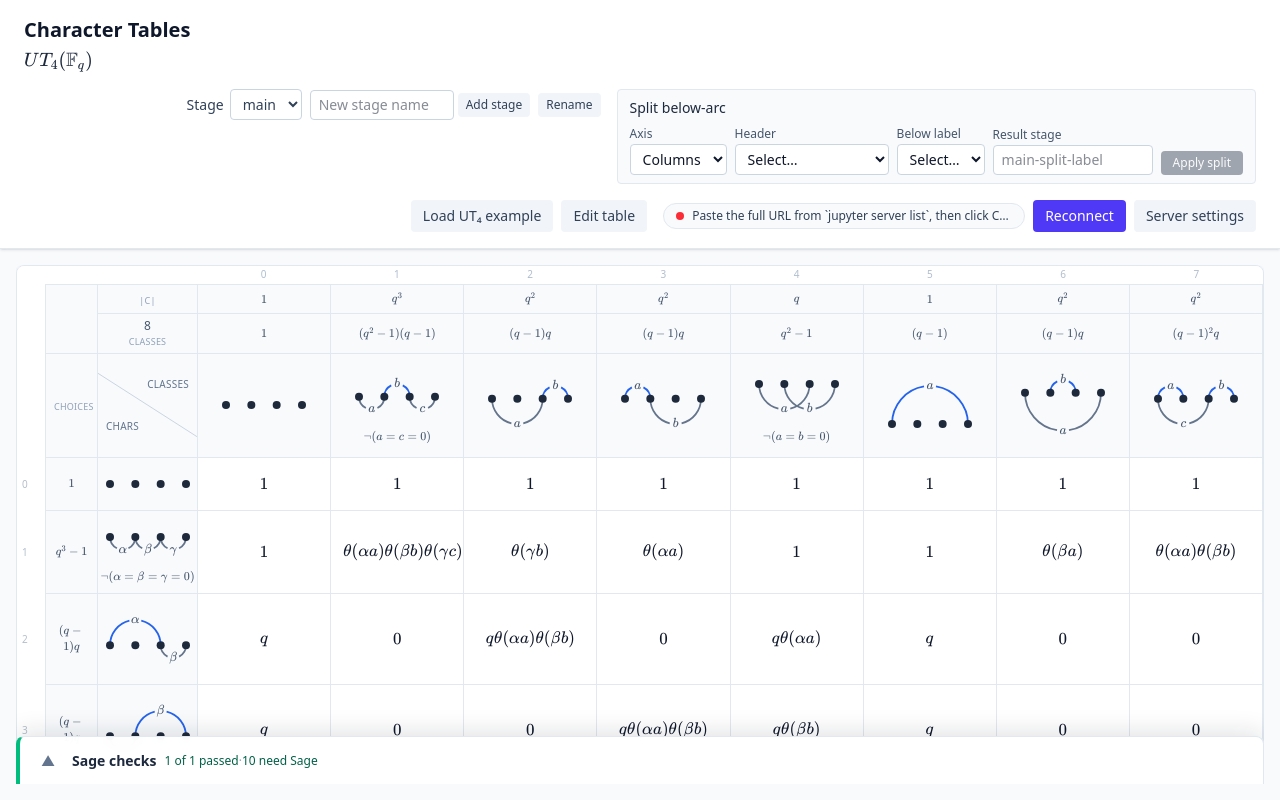
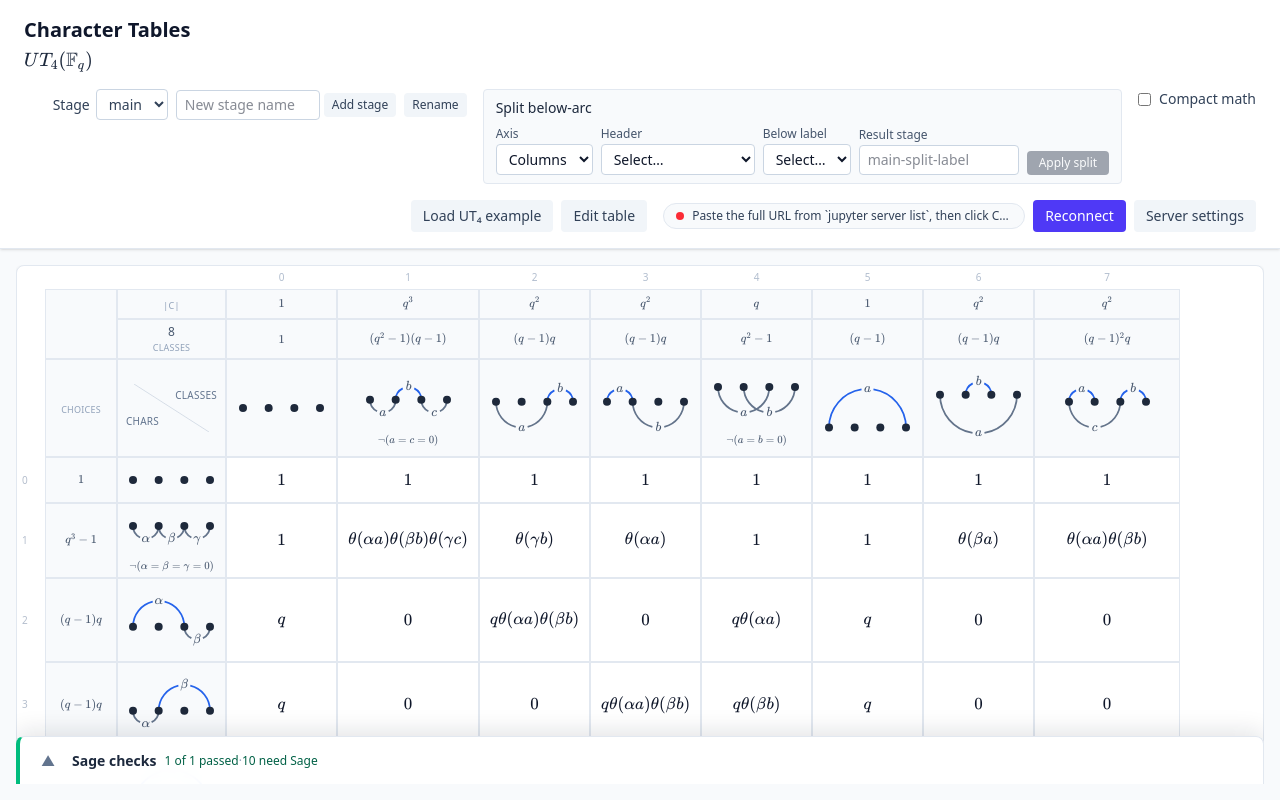
Before and after one commit to cable729/character-tables, a React (Vite) app: page / in a window 1280 px wide. Built offline with nearby package versions, Linux system fonts and the light colour scheme.

Commit message:
Fix table cell overflow with content-sized columns and sticky headers.
Auto-size data columns, keep Choices/chars columns fixed while scrolling,
and add optional compact θ display without changing stored YAML.

Co-authored-by: Cursor <cursoragent@cursor.com>

```diff
--- a/src/App.tsx
+++ b/src/App.tsx
@@ -16,6 +16,8 @@ function App() {
   const table = useTableStore((s) => s.table)
   const showEditor = useTableStore((s) => s.showEditor)
   const setShowEditor = useTableStore((s) => s.setShowEditor)
+  const compactMath = useTableStore((s) => s.compactMath)
+  const setCompactMath = useTableStore((s) => s.setCompactMath)
   const loadExample = useTableStore((s) => s.loadExample)
 
   useEffect(() => {
@@ -45,6 +47,15 @@ function App() {
           <div className="flex flex-wrap items-start justify-end gap-4">
             <StageControls />
             <SplitHeaderPanel />
+            <label className="flex cursor-pointer items-center gap-2 text-sm text-slate-700">
+              <input
+                type="checkbox"
+                checked={compactMath}
+                onChange={(e) => setCompactMath(e.target.checked)}
+                className="rounded border-slate-300"
+              />
+              <span>Compact math</span>
+            </label>
             <div className="flex gap-2">
               <button
                 type="button"
@@ -78,7 +89,7 @@ function App() {
             }`}
           >
             <div className="min-h-0 overflow-auto">
-              <CharacterTableView table={table} />
+              <CharacterTableView table={table} compactMath={compactMath} />
             </div>
 
             {showEditor && (
--- a/src/components/ArcDiagram.tsx
+++ b/src/components/ArcDiagram.tsx
@@ -85,7 +85,10 @@ export function ArcDiagram({
       </svg>
 
       {showRestriction && restriction && !compact && (
-        <div className="max-w-[140px] text-center text-[10px] text-slate-600">
+        <div
+          className="w-full min-w-0 overflow-hidden whitespace-nowrap px-0.5 text-center text-[9px] text-slate-600"
+          title={restriction}
+        >
           <MathCell latex={restriction} />
         </div>
       )}
@@ -209,10 +212,17 @@ function arcLabelToLatex(label: string): string {
   return label
 }
 
-export function RowColHeader({ diagram }: { diagram: Diagram }) {
+export function RowColHeader({
+  diagram,
+  columnWidth = 84,
+}: {
+  diagram: Diagram
+  columnWidth?: number
+}) {
+  const diagramWidth = Math.max(72, columnWidth - 8)
   return (
-    <div className="flex flex-col items-center px-2 py-2">
-      <ArcDiagram diagram={diagram} width={100} />
+    <div className="flex w-full min-w-0 flex-col items-center px-1 py-1">
+      <ArcDiagram diagram={diagram} width={diagramWidth} />
     </div>
   )
 }
--- a/src/components/CharacterTableView.tsx
+++ b/src/components/CharacterTableView.tsx
@@ -1,3 +1,4 @@
+import type { CSSProperties } from 'react'
 import type { CharacterTable } from '../types/characterTable'
 import {
   findExpansionCountIssues,
@@ -11,35 +12,77 @@ import {
 import { ExpansionCountCell } from './ExpansionCountCell'
 import { MathCell } from './MathCell'
 import { RowColHeader } from './ArcDiagram'
+import {
+  dataColumnMinWidths,
+  stickyColumnWidths,
+  type StickyColumnWidths,
+} from './tableColumnWidths'
 
 type CharacterTableViewProps = {
   table: CharacterTable
+  compactMath?: boolean
 }
 
 const OUTER_ROW_H = 28
 const INNER_HEADER_TOP = OUTER_ROW_H * 2
-const EXPANSION_COL_W = 52
-const DIAGRAM_COL_W = 100
-const DATA_COL_MIN_W = 120
 
 const thBase =
   'border border-slate-200 bg-slate-50 text-center text-slate-600'
 
-function TableColGroup({ columnCount }: { columnCount: number }) {
+const stickyExpansion =
+  'sticky-expansion-col sticky left-0 z-30 bg-slate-50'
+
+const stickyDiagram = 'sticky-diagram-col sticky z-30 bg-slate-50'
+
+const mathCellWrap =
+  'overflow-hidden whitespace-nowrap px-1.5 py-1 text-center'
+
+function diagramStickyStyle(top?: number): CSSProperties {
+  return {
+    left: 'var(--expansion-col-w)',
+    ...(top != null ? { top } : {}),
+  }
+}
+
+function stickyTableStyle(sticky: StickyColumnWidths): CSSProperties {
+  return {
+    '--expansion-col-w': `${sticky.expansion}px`,
+    '--diagram-col-w': `${sticky.diagram}px`,
+  } as CSSProperties
+}
+
+function TableColGroup({
+  sticky,
+  columnMinWidths,
+}: {
+  sticky: StickyColumnWidths
+  columnMinWidths: (number | undefined)[]
+}) {
+  const fixedCol = (px: number) => ({
+    width: px,
+    minWidth: px,
+    maxWidth: px,
+  })
+
   return (
     <colgroup>
-      <col style={{ width: EXPANSION_COL_W }} />
-      <col style={{ width: DIAGRAM_COL_W }} />
-      {Array.from({ length: columnCount }, (_, i) => (
-        <col key={i} style={{ minWidth: DATA_COL_MIN_W }} />
+      <col style={fixedCol(sticky.expansion)} />
+      <col style={fixedCol(sticky.diagram)} />
+      {columnMinWidths.map((minWidth, i) => (
+        <col key={i} style={minWidth != null ? { minWidth } : undefined} />
       ))}
     </colgroup>
   )
 }
 
-export function CharacterTableView({ table }: CharacterTableViewProps) {
+export function CharacterTableView({
+  table,
+  compactMath = false,
+}: CharacterTableViewProps) {
   const n = inferN(table)
   const expansionCountIssues = findExpansionCountIssues(table)
+  const columnMinWidths = dataColumnMinWidths(table, compactMath)
+  const sticky = stickyColumnWidths(table, n)
 
   return (
     <div className="overflow-auto rounded-lg border border-slate-200 bg-white shadow-sm">
@@ -56,52 +99,57 @@ export function CharacterTableView({ table }: CharacterTableViewProps) {
         </div>
       )}
       <div className="inline-block min-w-full pb-1 pl-1">
-        <div className="pl-6">
-          <table className="mb-0.5 w-full table-fixed border-collapse">
-            <TableColGroup columnCount={table.columns.length} />
-            <tbody>
-              <tr>
-                <td colSpan={2} className="h-4 border-0 bg-transparent p-0" />
-                {table.columns.map((_col, colIndex) => (
-                  <td
-                    key={colIndex}
-                    className="border-0 bg-transparent p-0 text-center text-[10px] font-medium tabular-nums text-slate-400/70"
+        <div className="w-max min-w-full pl-6">
+          <table
+            className="character-table table-auto border-separate border-spacing-0 text-sm"
+            style={stickyTableStyle(sticky)}
           >
-                    {colIndex}
-                  </td>
-                ))}
-              </tr>
-            </tbody>
-          </table>
-          <table className="w-full table-fixed border-collapse text-sm">
-            <TableColGroup columnCount={table.columns.length} />
+            <TableColGroup sticky={sticky} columnMinWidths={columnMinWidths} />
             <thead>
               <tr>
                 <th
+                  colSpan={2}
+                  className="h-4 border-0 bg-transparent p-0"
+                />
+                {table.columns.map((_col, colIndex) => (
+                  <th
+                    key={colIndex}
+                    className={`border-0 bg-transparent p-0 text-center text-[10px] font-medium tabular-nums text-slate-400/70 ${mathCellWrap}`}
+                  >
+                    {colIndex}
+                  </th>
+                ))}
+              </tr>
+              <tr>
+                <th
                   rowSpan={2}
-                  className={`${thBase} sticky left-0 top-0 z-40 px-2 py-1`}
+                  className={`${thBase} ${stickyExpansion} top-0 z-40 px-2 py-1`}
                 />
                 <th
-                  className={`${thBase} sticky z-40 px-2 py-1`}
-                  style={{ top: 0, left: EXPANSION_COL_W }}
+                  className={`${thBase} ${stickyDiagram} top-0 z-40 px-2 py-1`}
+                  style={diagramStickyStyle(0)}
                 >
                   <span className="text-[9px] font-medium uppercase tracking-wide text-slate-400">
                     |C|
                   </span>
                 </th>
-                {table.columns.map((col, colIndex) => (
+                {table.columns.map((col, colIndex) => {
+                  const latex = col.classSize ?? ''
+                  return (
                     <th
                       key={colIndex}
-                    className={`${thBase} sticky top-0 z-30 px-2 py-1 text-[10px]`}
+                      className={`${thBase} sticky top-0 z-30 ${mathCellWrap} text-[10px]`}
+                      title={latex || undefined}
                     >
-                    <MathCell latex={col.classSize ?? ''} />
+                      <MathCell latex={latex} compact={compactMath} />
                     </th>
-                ))}
+                  )
+                })}
               </tr>
               <tr>
                 <th
-                  className={`${thBase} sticky z-40 px-2 py-1`}
-                  style={{ top: OUTER_ROW_H, left: EXPANSION_COL_W }}
+                  className={`${thBase} ${stickyDiagram} z-40 px-2 py-1`}
+                  style={diagramStickyStyle(OUTER_ROW_H)}
                 >
                   <div className="flex flex-col items-center gap-0.5">
                     <span className="text-xs font-medium tabular-nums">
@@ -115,7 +163,7 @@ export function CharacterTableView({ table }: CharacterTableViewProps) {
                 {table.columns.map((col, colIndex) => (
                   <th
                     key={colIndex}
-                    className={`${thBase} sticky z-30 px-2 py-1 text-[10px]`}
+                    className={`${thBase} sticky z-30 ${mathCellWrap} text-[10px]`}
                     style={{ top: OUTER_ROW_H }}
                     title="Number of conjugacy classes this column expands to"
                   >
@@ -125,7 +173,7 @@ export function CharacterTableView({ table }: CharacterTableViewProps) {
               </tr>
               <tr>
                 <th
-                  className={`${thBase} sticky left-0 z-40 px-2 py-1`}
+                  className={`${thBase} ${stickyExpansion} z-40 px-2 py-1`}
                   style={{ top: INNER_HEADER_TOP }}
                 >
                   <span className="text-[9px] font-medium uppercase tracking-wide text-slate-400">
@@ -133,8 +181,8 @@ export function CharacterTableView({ table }: CharacterTableViewProps) {
                   </span>
                 </th>
                 <th
-                  className={`${thBase} sticky z-40 p-0`}
-                  style={{ top: INNER_HEADER_TOP, left: EXPANSION_COL_W }}
+                  className={`${thBase} ${stickyDiagram} z-40 p-0`}
+                  style={diagramStickyStyle(INNER_HEADER_TOP)}
                 >
                   <CornerCell />
                 </th>
@@ -144,35 +192,48 @@ export function CharacterTableView({ table }: CharacterTableViewProps) {
                     className={`${thBase} sticky z-20 p-0`}
                     style={{ top: INNER_HEADER_TOP }}
                   >
-                    <RowColHeader diagram={headerToDiagram(col, n)} />
+                    <RowColHeader
+                      diagram={headerToDiagram(col, n)}
+                      columnWidth={sticky.diagram}
+                    />
                   </th>
                 ))}
               </tr>
             </thead>
             <tbody>
               {table.rows.map((row, rowIndex) => (
-                <tr key={rowIndex} className="hover:bg-slate-50/50">
+                <tr key={rowIndex} className="group hover:bg-slate-50/50">
                   <th
                     data-row-index={rowIndex}
-                    className={`${thBase} row-index-cell sticky left-0 z-20 px-2 py-2 text-[10px]`}
+                    className={`${thBase} row-index-cell ${stickyExpansion} z-20 px-2 py-2 text-[10px] group-hover:bg-slate-50`}
                     title="Number of characters this row expands to"
                   >
                     <ExpansionCountCell spec={row} />
                   </th>
                   <th
-                    className={`${thBase} sticky z-20 p-0`}
-                    style={{ left: EXPANSION_COL_W }}
+                    className={`${thBase} ${stickyDiagram} z-20 p-0 group-hover:bg-slate-50`}
+                    style={diagramStickyStyle()}
                   >
-                    <RowColHeader diagram={headerToDiagram(row, n)} />
+                    <RowColHeader
+                      diagram={headerToDiagram(row, n)}
+                      columnWidth={sticky.diagram}
+                    />
                   </th>
-                  {table.columns.map((_col, colIndex) => (
+                  {table.columns.map((_col, colIndex) => {
+                    const latex = getCellLatex(table, rowIndex, colIndex)
+                    return (
                       <td
                         key={colIndex}
-                      className="border border-slate-200 px-3 py-2 text-center"
+                        className={`border border-slate-200 ${mathCellWrap}`}
+                        title={latex || undefined}
                       >
-                      <MathCell latex={getCellLatex(table, rowIndex, colIndex)} />
+                        <MathCell
+                          latex={latex}
+                          compact={compactMath}
+                        />
                       </td>
-                  ))}
+                    )
+                  })}
                 </tr>
               ))}
             </tbody>
@@ -185,7 +246,7 @@ export function CharacterTableView({ table }: CharacterTableViewProps) {
 
 function CornerCell() {
   return (
-    <div className="relative h-16 w-full">
+    <div className="relative h-12 w-full">
       <svg className="absolute inset-0 h-full w-full" viewBox="0 0 100 64">
         <line x1="0" y1="0" x2="100" y2="64" stroke="#cbd5e1" strokeWidth="1" />
       </svg>
--- a/src/components/ExpansionCountCell.tsx
+++ b/src/components/ExpansionCountCell.tsx
@@ -15,5 +15,10 @@ export function ExpansionCountCell({ spec }: { spec: HeaderSpec }) {
     )
   }
 
-  return <MathCell latex={expansionCountLatex(spec)} />
+  const latex = expansionCountLatex(spec)
+  return (
+    <div className="whitespace-nowrap" title={latex}>
+      <MathCell latex={latex} />
+    </div>
+  )
 }
--- a/src/components/MathCell.tsx
+++ b/src/components/MathCell.tsx
@@ -1,21 +1,35 @@
+import { formatDisplayLatex } from '../math/formatDisplayLatex'
 import { renderLatex } from '../math/renderLatex'
 
 type MathCellProps = {
   latex: string
   className?: string
   displayMode?: boolean
+  /** When true, merge consecutive θ-factors for display only. */
+  compact?: boolean
+  /** Native tooltip; defaults to raw latex when compact shortens display. */
+  title?: string
 }
 
-export function MathCell({ latex, className = '', displayMode = false }: MathCellProps) {
+export function MathCell({
+  latex,
+  className = '',
+  displayMode = false,
+  compact = false,
+  title,
+}: MathCellProps) {
   if (!latex.trim()) {
     return <span className={`text-slate-400 ${className}`}>—</span>
   }
 
-  const html = renderLatex(latex, displayMode)
+  const displayLatex = compact ? formatDisplayLatex(latex) : latex
+  const html = renderLatex(displayLatex, displayMode)
+  const tooltip = title ?? (compact && displayLatex !== latex ? latex : undefined)
 
   return (
     <span
-      className={`inline-block ${className}`}
+      className={`inline-block max-w-full ${className}`}
+      title={tooltip}
       dangerouslySetInnerHTML={{ __html: html }}
     />
   )
--- /dev/null
+++ b/src/components/tableColumnWidths.ts
@@ -0,0 +1,188 @@
+import type { CharacterTable } from '../types/characterTable'
+import {
+  expansionCountLatex,
+  getCellLatex,
+  headerToDiagram,
+} from '../diagram/utils'
+import { formatDisplayLatex } from '../math/formatDisplayLatex'
+
+export type StickyColumnWidths = {
+  expansion: number
+  diagram: number
+}
+
+const EXPANSION_COL_FLOOR = 72
+const EXPANSION_COL_CAP = 140
+const DIAGRAM_COL_FLOOR = 84
+const DIAGRAM_COL_CAP = 168
+
+/** Floor for columns that need a minimum (long math). Short columns omit min width. */
+export const DATA_COL_MIN_W = 28
+export const DATA_COL_MAX_W = 280
+/** Below this render-unit count, let table-auto size the column to content. */
+export const DATA_COL_AUTO_THRESHOLD = 10
+
+const RENDER_UNIT_PX = 5.5
+const CELL_PADDING_PX = 10
+
+function latexForMeasure(latex: string, compact: boolean): string {
+  const trimmed = latex.trim()
+  if (!trimmed) {
+    return ''
+  }
+  return compact ? formatDisplayLatex(trimmed) : trimmed
+}
+
+/** Approximate visible width: LaTeX commands count as one symbol, drop braces/spaces. */
+export function estimateRenderUnits(latex: string, compact = false): number {
+  const raw = latexForMeasure(latex, compact)
+  if (!raw) {
+    return 0
+  }
+  const simplified = raw
+    .replace(/\\[a-zA-Z]+(\*?)?/g, 'X')
+    .replace(/[{}()\s^_]/g, '')
+  const thetaCount = (raw.match(/\\theta/g) ?? []).length
+  const thetaBonus = thetaCount > 1 ? thetaCount * 5 : 0
+  return simplified.length + thetaBonus
+}
+
+function minWidthFromUnits(units: number): number | undefined {
+  if (units <= DATA_COL_AUTO_THRESHOLD) {
+    return undefined
+  }
+  const raw = units * RENDER_UNIT_PX + CELL_PADDING_PX
+  return Math.min(DATA_COL_MAX_W, Math.max(DATA_COL_MIN_W, Math.round(raw)))
+}
+
+function maxUnitsInColumn(
+  table: CharacterTable,
+  colIndex: number,
+  compact: boolean,
+): number {
+  let maxUnits = 0
+
+  const col = table.columns[colIndex]
+  maxUnits = Math.max(
+    maxUnits,
+    estimateRenderUnits(col?.classSize ?? '', compact),
+    estimateRenderUnits(col?.expansionCount ?? '', compact),
+  )
+
+  for (let rowIndex = 0; rowIndex < table.rows.length; rowIndex++) {
+    maxUnits = Math.max(
+      maxUnits,
+      estimateRenderUnits(getCellLatex(table, rowIndex, colIndex), compact),
+    )
+  }
+
+  return maxUnits
+}
+
+/** Min width for a data column, or undefined to let table-auto shrink to content. */
+export function dataColumnMinWidthPx(
+  table: CharacterTable,
+  colIndex: number,
+  compact = false,
+): number | undefined {
+  return minWidthFromUnits(maxUnitsInColumn(table, colIndex, compact))
+}
+
+export function dataColumnMinWidths(
+  table: CharacterTable,
+  compact = false,
+): (number | undefined)[] {
+  return table.columns.map((_, colIndex) =>
+    dataColumnMinWidthPx(table, colIndex, compact),
+  )
+}
+
+function fixedColumnWidth(
+  units: number,
+  floor: number,
+  cap: number,
+  extraPadding = 0,
+): number {
+  const raw = Math.round(units * RENDER_UNIT_PX + CELL_PADDING_PX + extraPadding)
+  return Math.min(cap, Math.max(floor, raw))
+}
+
+function expansionCountUnits(latex: string): number {
+  const trimmed = latex.trim()
+  if (!trimmed) {
+    return 0
+  }
+  return Math.max(
+    estimateRenderUnits(trimmed),
+    Math.ceil(trimmed.length * 0.7),
+  )
+}
+
+/** Width for expansion-count / "Choices" sticky column from header labels. */
+export function expansionColumnWidthPx(table: CharacterTable): number {
+  let maxUnits = expansionCountUnits('Choices')
+
+  for (const row of table.rows) {
+    maxUnits = Math.max(maxUnits, expansionCountUnits(expansionCountLatex(row)))
+  }
+  for (const col of table.columns) {
+    maxUnits = Math.max(maxUnits, expansionCountUnits(expansionCountLatex(col)))
+  }
+
+  return fixedColumnWidth(maxUnits, EXPANSION_COL_FLOOR, EXPANSION_COL_CAP, 12)
+}
+
+/** Width for diagram / "chars" sticky column (SVG + restriction line). */
+export function diagramColumnWidthPx(table: CharacterTable, n: number): number {
+  let maxRestrictionUnits = 0
+
+  for (const row of table.rows) {
+    const diagram = headerToDiagram(row, n)
+    if (diagram.restriction) {
+      maxRestrictionUnits = Math.max(
+        maxRestrictionUnits,
+        estimateRenderUnits(diagram.restriction),
+      )
+    }
+  }
+  for (const col of table.columns) {
+    const diagram = headerToDiagram(col, n)
+    if (diagram.restriction) {
+      maxRestrictionUnits = Math.max(
+        maxRestrictionUnits,
+        estimateRenderUnits(diagram.restriction),
+      )
+    }
+  }
+
+  if (maxRestrictionUnits === 0) {
+    return DIAGRAM_COL_FLOOR
+  }
+
+  const restrictionUnits = Math.max(
+    maxRestrictionUnits,
+    ...table.rows
+      .map((row) => headerToDiagram(row, n).restriction?.trim() ?? '')
+      .filter(Boolean)
+      .map((r) => Math.ceil(r.length * 0.55)),
+    ...table.columns
+      .map((col) => headerToDiagram(col, n).restriction?.trim() ?? '')
+      .filter(Boolean)
+      .map((r) => Math.ceil(r.length * 0.55)),
+  )
+
+  return Math.max(
+    DIAGRAM_COL_FLOOR,
+    fixedColumnWidth(restrictionUnits, DIAGRAM_COL_FLOOR, DIAGRAM_COL_CAP, 16),
+  )
+}
+
+export function stickyColumnWidths(
+  table: CharacterTable,
+  n: number,
+): StickyColumnWidths {
+  return {
+    expansion: expansionColumnWidthPx(table),
+    diagram: diagramColumnWidthPx(table, n),
+  }
+}
--- a/src/headers/canonicalize.ts
+++ b/src/headers/canonicalize.ts
@@ -1,5 +1,5 @@
 import type { ArcDict, HeaderSpec } from '../types/characterTable'
-import { collectLabelsFromDict, headerToDiagram } from '../diagram/utils'
+import { headerToDiagram } from '../diagram/utils'
 import { normalizeRestriction } from '../expansion/restrictions'
 import { countAssignmentsForHeader } from '../transforms/validateSplit'
 import { inferExpansionCountLatex } from './inferExpansionCountLatex'
--- a/src/index.css
+++ b/src/index.css
@@ -21,8 +21,20 @@ body {
 }
 
 /* Row index labels outside the character table (on first body th, not tr). */
-tbody th.row-index-cell {
-  position: relative;
+/* Sticky label columns: fixed width from CSS vars so they do not shrink when scrolling. */
+.character-table .sticky-expansion-col {
+  width: var(--expansion-col-w);
+  min-width: var(--expansion-col-w);
+  max-width: var(--expansion-col-w);
+  box-sizing: border-box;
+  white-space: nowrap;
+}
+
+.character-table .sticky-diagram-col {
+  width: var(--diagram-col-w);
+  min-width: var(--diagram-col-w);
+  max-width: var(--diagram-col-w);
+  box-sizing: border-box;
 }
 
 tbody th.row-index-cell::before {
--- /dev/null
+++ b/src/math/formatDisplayLatex.ts
@@ -0,0 +1,30 @@
+const THETA_RUN = /(?:\\theta\([^)]*\))+/g
+
+function extractThetaArgs(run: string): string[] {
+  const args: string[] = []
+  const re = /\\theta\(([^)]*)\)/g
+  let match: RegExpExecArray | null
+  while ((match = re.exec(run)) !== null) {
+    args.push(match[1]!)
+  }
+  return args
+}
+
+/**
+ * Shorten display LaTeX by merging consecutive θ-factors into one θ with comma-separated args.
+ * Does not change stored matrix strings or Sage substitution.
+ */
+export function formatDisplayLatex(latex: string): string {
+  const trimmed = latex.trim()
+  if (!trimmed) {
+    return latex
+  }
+
+  return trimmed.replace(THETA_RUN, (run) => {
+    const args = extractThetaArgs(run)
+    if (args.length < 2) {
+      return run
+    }
+    return `\\theta\\!\\left(${args.join(', ')}\\right)`
+  })
+}
```
Also changed, not shown: src/store/tableStore.ts (+13 -2 lines), 3 other files (tests, documents, lock files or other folders). Lines whose indentation alone changed are shown as unchanged.
